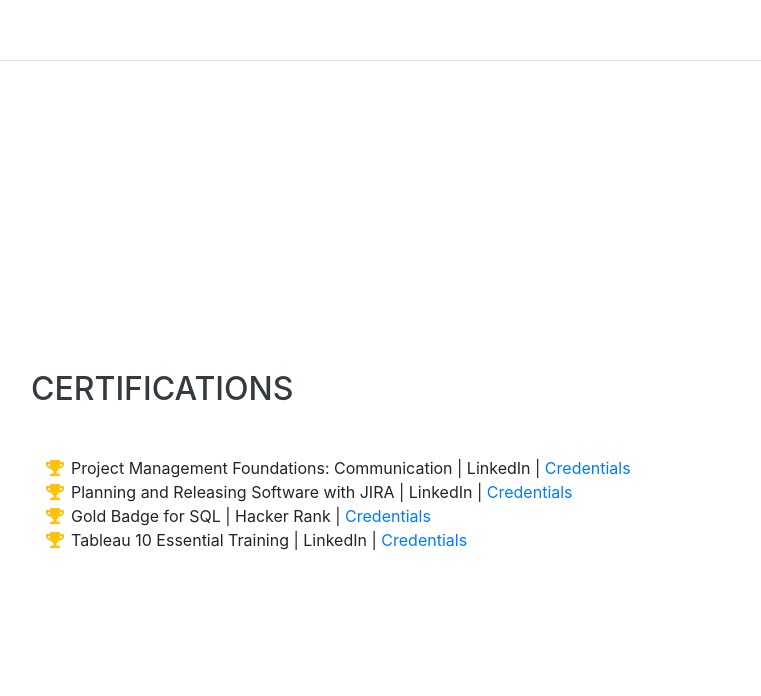
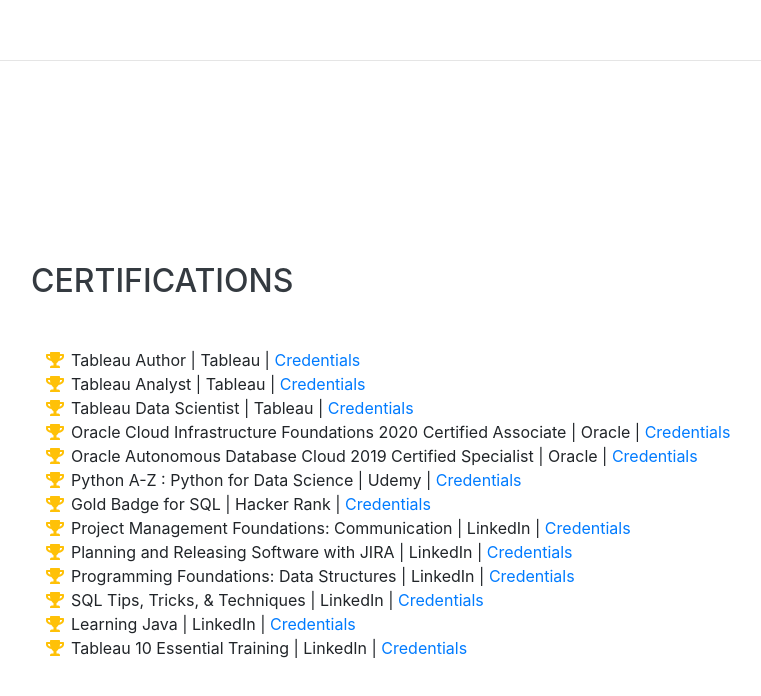
Before and after one commit to arjavkala/arjavkala.github.io, a website with bundled scripts: page index.html in a window 1280 px wide. Shown: the part 5685-6381 px from the top of the page, without its empty margins (289-1050 px from the left). Built offline with nearby package versions, Linux system fonts and the light colour scheme; a web font is replaced by a local one.

Commit message:
Update index.html

```diff
--- a/index.html
+++ b/index.html
@@ -269,7 +269,7 @@
           <li>
             <i class="fa-li fa fa-check"></i>
                   Alteryx (ETL), IBM SPSS, Git/GitHub version control, JIRA, Confluence, Excel, Access,
-      AWS (Sentiment Analysis), Snowflake, AWS – S3, Big Data, EC2, AWS – Data Scientist
+       Snowflake, AWS – S3, Big Data, EC2, AWS – Data Scientist
 </li>
           <li>
             <i class="fa-li fa fa-check"></i>
@@ -279,11 +279,11 @@
             Tableau, R-Shiny, Google Data Studio, Dash Plotly, Excel, Google Sheets</li>
 			 <li>
             <i class="fa-li fa fa-check"></i>
-            Classification, Forecasting, Decision Trees, Text Processing Analysis, Naïve Bayes, k-means, Statistical Analysis, Hypothesis Testing, Random Forest, KNN, Clustering, Time Series, Linear Regression, Rule Mining, Pricing, SVM</li>
+            Classification, Forecasting, Decision Trees, Text Processing Analysis, Naïve Bayes, k-means, Statistical Analysis,Sentiment Analysis, Hypothesis Testing, Random Forest, KNN, Clustering, Time Series, Linear Regression, Rule Mining, Pricing, SVM</li>
 
 <li>
             <i class="fa-li fa fa-check"></i>
-            Pandas, Reg Expression, NumPy, NLTK, Scikit, Matplotlib, ggplot2, Rweka, Tensorflow, Pytorch, Keras</li>
+            Pandas, Reg Expression, NumPy, NLTK, Scikit, Matplotlib, ggplot2, Rweka, Keras</li>
 
 	  </ul>
       </div>
@@ -294,8 +294,9 @@
     <section class="resume-section p-3 p-lg-5 d-flex align-items-center" id="interests">
       <div class="w-100">
         <h2 class="mb-5">Interests</h2>
-        <p>In my free time I like to play Soccer and Cricket.</p>
+        <p>Apart from being a Data Analyst, I enjoy most of my time being outdoors. I enjoy trekking and playing Cricket.</p>
         <p class="mb-0">Also I like to collect stamps.</p>
+	<p> When forced indoors, I like to cook different cuisine and watch sci-fi and fantasy genre movies and television shows.</p>
       </div>
     </section>
 
@@ -307,16 +308,44 @@
         <ul class="fa-ul mb-0">
 	  <li>
             <i class="fa-li fa fa-trophy text-warning"></i>
-           Project Management Foundations: Communication |  LinkedIn  | <a href="https://www.linkedin.com/in/arjav-kala/" class="mw-redirect" title= "Credentials">Credentials</a> </li>
-	   <li>
+           Tableau Author |  Tableau  | <a href="https://www.youracclaim.com/badges/a4542fdc-986d-4023-bab4-60c753710f82/linked_in_profile" class="mw-redirect" title= "Credentials">Credentials</a> </li>
+	  <li>
             <i class="fa-li fa fa-trophy text-warning"></i>
-           Planning and Releasing Software with JIRA |  LinkedIn  | <a href="https://www.linkedin.com/in/arjav-kala/" class="mw-redirect" title= "Credentials">Credentials</a> </li>
+           Tableau Analyst |  Tableau  | <a href="https://www.youracclaim.com/badges/48245278-996a-470e-909f-fdece68d8729" class="mw-redirect" title= "Credentials">Credentials</a> </li>
+	  <li>
+            <i class="fa-li fa fa-trophy text-warning"></i>
+           Tableau Data Scientist |  Tableau  | <a href="https://www.youracclaim.com/earner/earned/badge/19cca507-1ce0-464b-be15-18d839fe7016" class="mw-redirect" title= "Credentials">Credentials</a> </li>
+	  <li>
+            <i class="fa-li fa fa-trophy text-warning"></i>
+           Oracle Cloud Infrastructure Foundations 2020 Certified Associate | Oracle  | <a href="https://www.youracclaim.com/earner/earned/badge/13e8afb5-2aab-4ec9-9480-1fd9f80ffc5d" class="mw-redirect" title= "Credentials">Credentials</a> </li>
+	  <li>
+            <i class="fa-li fa fa-trophy text-warning"></i>
+           Oracle Autonomous Database Cloud 2019 Certified Specialist | Oracle  | <a href="https://www.youracclaim.com/badges/ee5a6640-3c04-495c-9e33-2b60d67cae7b?source=linked_in_profile" class="mw-redirect" title= "Credentials">Credentials</a> </li>
+	  <li>
+            <i class="fa-li fa fa-trophy text-warning"></i>
+           Python A-Z : Python for Data Science | Udemy  | <a href="https://www.udemy.com/certificate/UC-7c451017-fe59-4b37-a6d9-9406450d7394/" class="mw-redirect" title= "Credentials">Credentials</a> </li>
        <li>
             <i class="fa-li fa fa-trophy text-warning"></i>
            Gold Badge for SQL  | Hacker Rank | <a href="https://www.hackerrank.com/arjavk" class="mw-redirect" title= "Credentials">Credentials</a> </li>
+	  <li>
+            <i class="fa-li fa fa-trophy text-warning"></i>
+           Project Management Foundations: Communication |  LinkedIn  | <a href="http://www.linkedin.com/learning/project-management-foundations-communication-3?trk=flagship-lil_details_certification" class="mw-redirect" title= "Credentials">Credentials</a> </li>
+	   <li>
+            <i class="fa-li fa fa-trophy text-warning"></i>
+           Planning and Releasing Software with JIRA |  LinkedIn  | <a href="http://www.linkedin.com/learning/planning-and-releasing-software-with-jira?trk=flagship-lil_details_certification" class="mw-redirect" title= "Credentials">Credentials</a> </li>
+	  <li>
+            <i class="fa-li fa fa-trophy text-warning"></i>
+           Programming Foundations: Data Structures |  LinkedIn  | <a href="http://www.linkedin.com/learning/programming-foundations-data-structures-2?trk=flagship-lil_details_certification" class="mw-redirect" title= "Credentials">Credentials</a> </li>
+	  <li>
+            <i class="fa-li fa fa-trophy text-warning"></i>
+           SQL Tips, Tricks, & Techniques |  LinkedIn  | <a href="http://www.linkedin.com/learning/sql-tips-tricks-techniques?trk=flagship-lil_details_certification" class="mw-redirect" title= "Credentials">Credentials</a> </li>
+	  <li>
+            <i class="fa-li fa fa-trophy text-warning"></i>
+           Learning Java |  LinkedIn  | <a href="http://www.linkedin.com/learning/learning-java-3?trk=flagship-lil_details_certification" class="mw-redirect" title= "Credentials">Credentials</a> </li>
+
        <li>
             <i class="fa-li fa fa-trophy text-warning"></i>
-            Tableau 10 Essential Training  |  LinkedIn  | <a href="https://www.linkedin.com/in/arjav-kala/" class="mw-redirect" title= "Credentials">Credentials</a> </li>
+            Tableau 10 Essential Training  |  LinkedIn  | <a href="http://www.linkedin.com/learning/tableau-10-essential-training?trk=flagship-lil_details_certification" class="mw-redirect" title= "Credentials">Credentials</a> </li>
         </ul>
       </div>
     </section>
```
